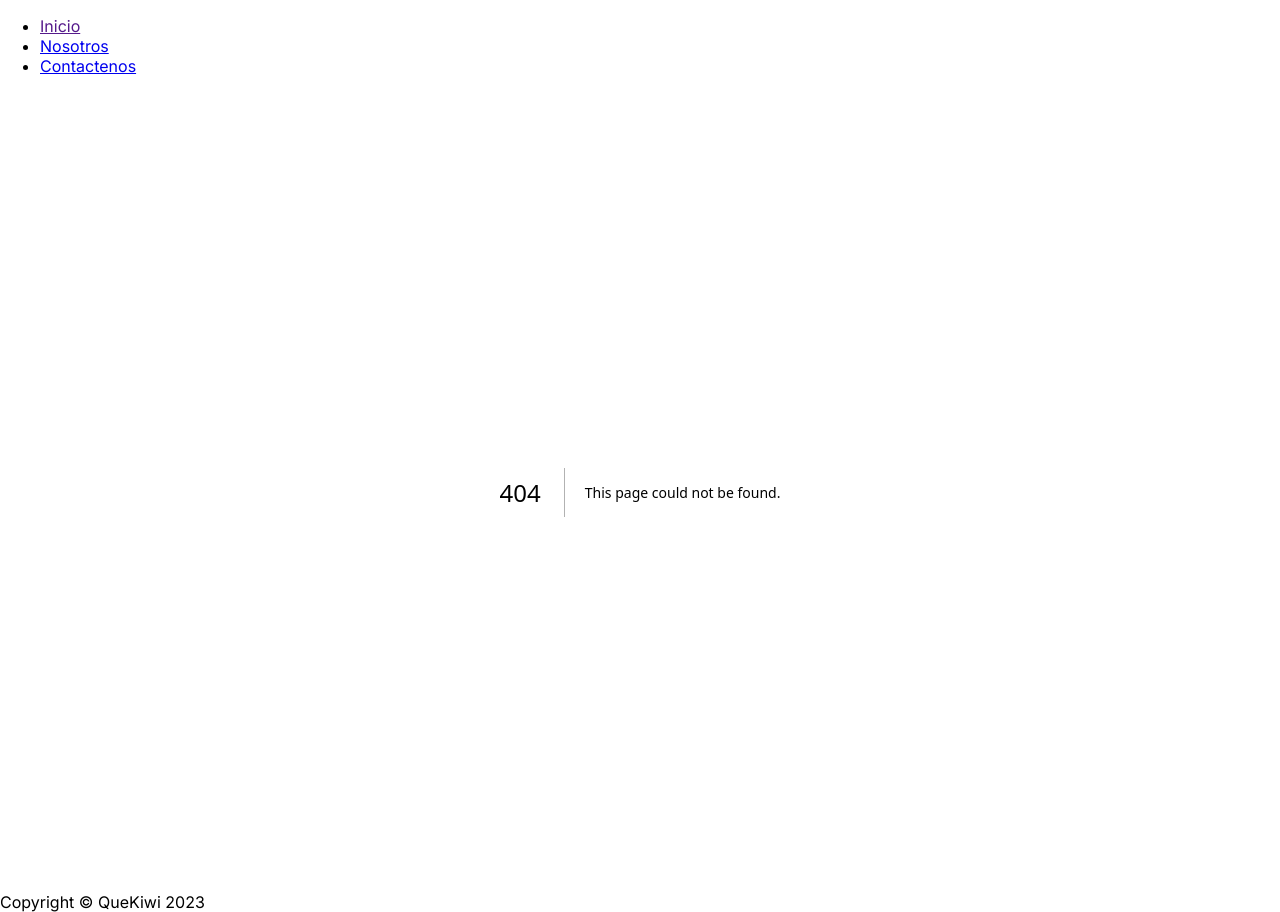
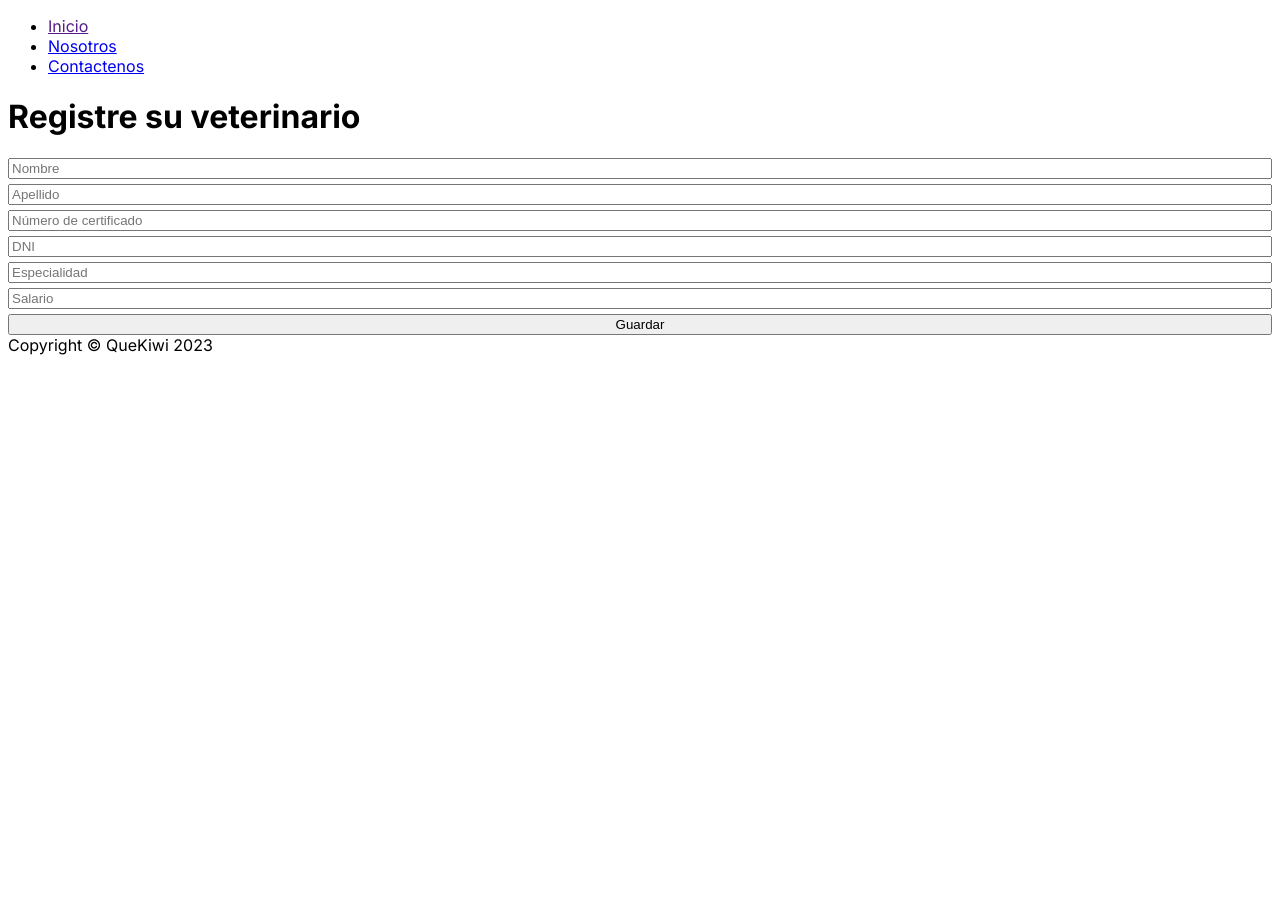
Before and after one commit to artmadeit/quekiwi-frontend, a Next.js app: page /veterinarios/crear in a window 1280 px wide. Before the commit this address had no page. After the commit the page ends 800 px from the top, so only its background shows below. Built offline with nearby package versions, Linux system fonts and the light colour scheme.

Commit message:
feat: fetch listado y creacion

```diff
--- /dev/null
+++ b/app/veterinarios/crear/page.tsx
@@ -0,0 +1,84 @@
+"use client";
+
+import { FormEventHandler, useState } from "react";
+import { useRouter } from "next/navigation";
+
+export default function CrearVeterinario() {
+  const [nombre, setNombre] = useState("");
+  const [apellido, setApellido] = useState("");
+  const [numeroCertificado, setNumeroCertificado] = useState("");
+  const [dni, setDni] = useState("");
+  const [especialidad, setEspecialidad] = useState("");
+  const [salario, setSalario] = useState("");
+
+  const router = useRouter();
+
+  const registrarPersona: FormEventHandler<HTMLFormElement> = async (event) => {
+    event.preventDefault();
+
+    await fetch("http://localhost:8080/veterinarios", {
+      method: "POST",
+      headers: {
+        "Content-Type": "application/json",
+      },
+      body: JSON.stringify({
+        nombre: nombre,
+        apellido: apellido,
+        numeroCertificado: numeroCertificado,
+        dni: dni,
+        especialidad: especialidad,
+        salario: Number(salario),
+      }),
+    });
+
+    alert("Usuario fue registrado");
+    router.push("/nosotros");
+  };
+
+  return (
+    <div>
+      <h1>Registre su veterinario</h1>
+      <form onSubmit={registrarPersona}>
+        <div style={{ display: "flex", flexDirection: "column", gap: "5px" }}>
+          <input
+            type="text"
+            placeholder="Nombre"
+            value={nombre}
+            onChange={(event) => setNombre(event.target.value)}
+          />
+          <input
+            type="text"
+            placeholder="Apellido"
+            value={apellido}
+            onChange={(event) => setApellido(event.target.value)}
+          />
+          <input
+            type="text"
+            placeholder="Número de certificado"
+            value={numeroCertificado}
+            onChange={(event) => setNumeroCertificado(event.target.value)}
+          />
+          <input
+            type="text"
+            placeholder="DNI"
+            value={dni}
+            onChange={(event) => setDni(event.target.value)}
+          />
+          <input
+            type="text"
+            placeholder="Especialidad"
+            value={especialidad}
+            onChange={(event) => setEspecialidad(event.target.value)}
+          />
+          <input
+            type="text"
+            placeholder="Salario"
+            value={salario}
+            onChange={(event) => setSalario(event.target.value)}
+          />
+          <button type="submit">Guardar</button>
+        </div>
+      </form>
+    </div>
+  );
+}
```
Also changed, not shown: app/nosotros/page.tsx (+4 -12 lines).
